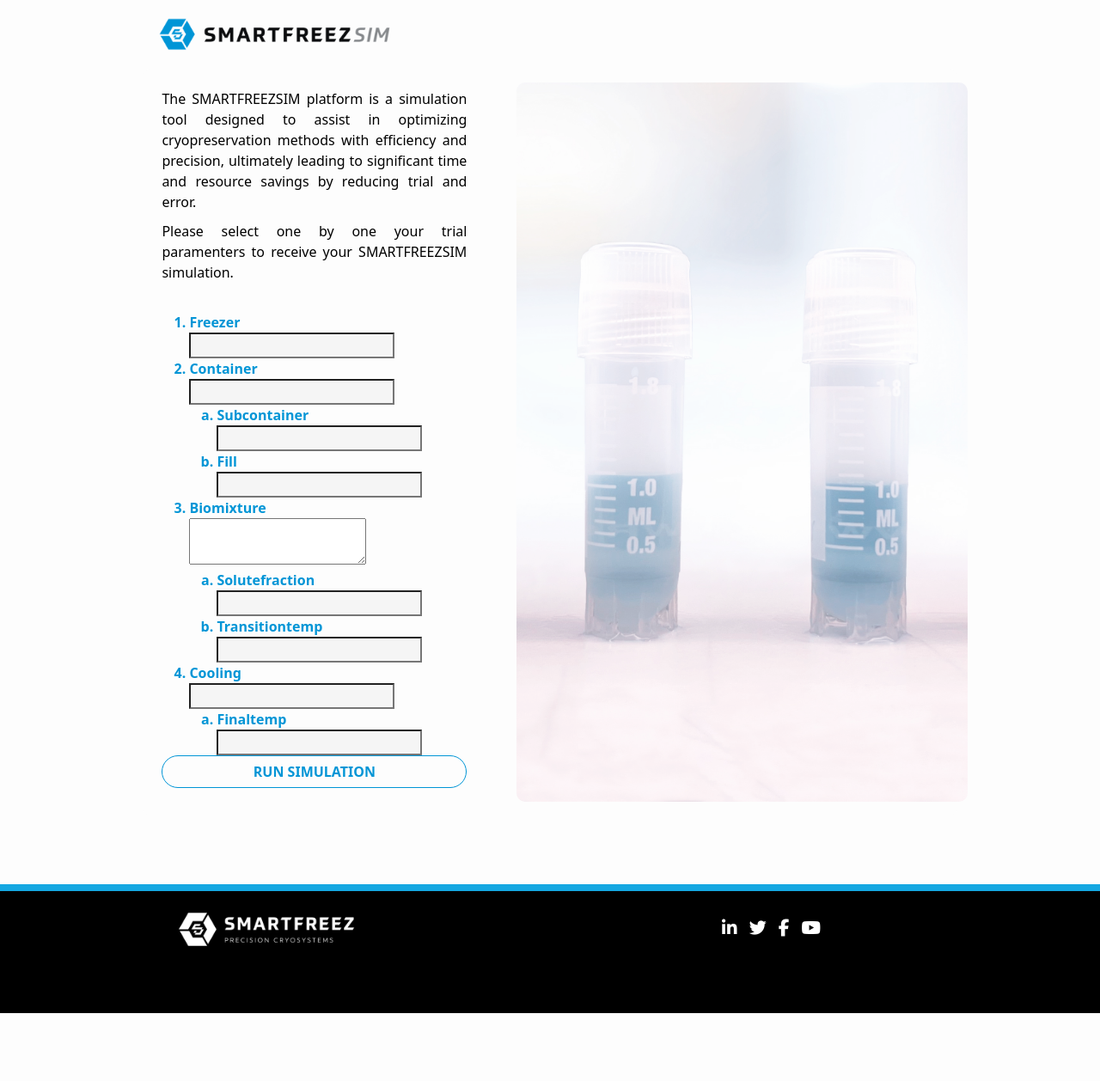
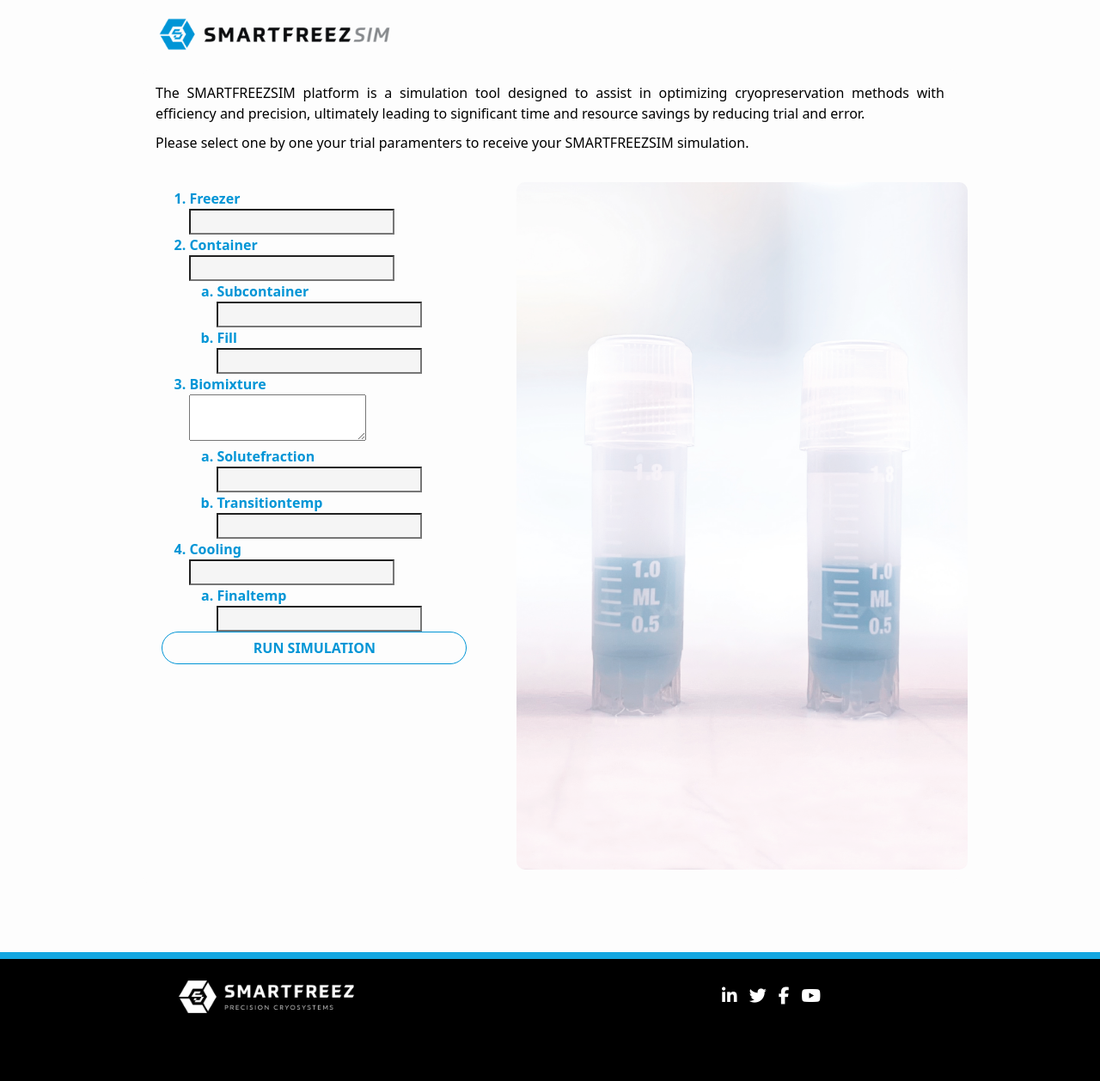
Before and after one commit to dev-qloudyx/cell, a Django app: template simulator/demo/templates/demo/simulator.html in a window 1280 px wide. Shown: the whole page at 86% size. Before the commit the page ends 1179 px from the top, so only its background shows below. Run offline with Django 3.2, Linux system fonts and the light colour scheme; the template is opened without the code that fills it, so the values that code supplies are empty, except form fields; form fields are guessed from the names that the template uses; some libraries are stand-ins or nearby versions.

Commit message:
update imagem e logo

```diff
--- a/simulator/demo/static/demo/styles.css
+++ b/simulator/demo/static/demo/styles.css
@@ -39,7 +39,7 @@ body{
     min-width: 355px;
     max-width: 25%;
 }
-.mb-3 p{
+.text p{
 color: black;
 text-align: justify;
 font-weight: lighter;
@@ -122,7 +122,7 @@ margin-bottom: 10px;
 
 .image{
     width: 525px;
-    height: auto;
+    height: 800px;
     background-image: url('IMG/Image.jfif');
     background-size:cover;
     background-position: center;
@@ -130,7 +130,6 @@ margin-bottom: 10px;
     border-radius: 10px;
     opacity: 0.8;
 }
-
 
 
 .grid{
--- a/simulator/demo/templates/demo/base.html
+++ b/simulator/demo/templates/demo/base.html
@@ -38,7 +38,7 @@
 
     <div class="container">
 
-        <div class="logo"></div>
+        <a href="https://smartfreez.com" target="_blank"><div class="logo"></div></a>
 
             {% block form %}{% endblock %}
 
--- a/simulator/demo/templates/demo/simulator.html
+++ b/simulator/demo/templates/demo/simulator.html
@@ -3,11 +3,7 @@
 {% load static %}
 
 {% block form %}
-
-
-<div class="grid">
-<div class="mb-3">
-    <div>
+<div class="text">
     <p>
         The SMARTFREEZSIM platform is a simulation tool designed to assist in optimizing cryopreservation
         methods with efficiency and precision, ultimately leading to significant time and resource savings by
@@ -18,6 +14,10 @@
     </p>
     <br>
 </div>
+
+<div class="grid">
+<div class="mb-3">
+
 
 
 
```
Lines whose indentation alone changed are shown as unchanged.
